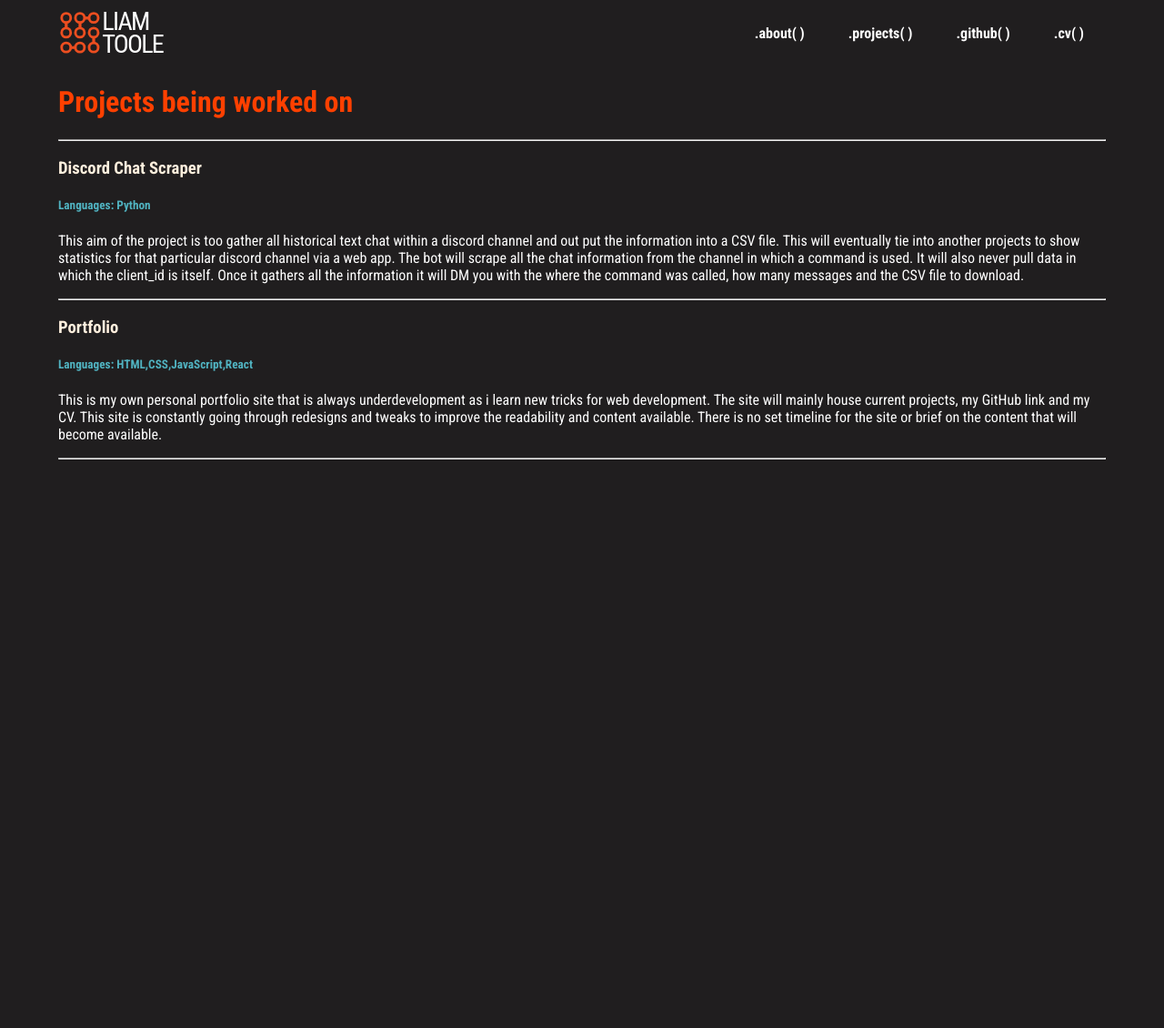
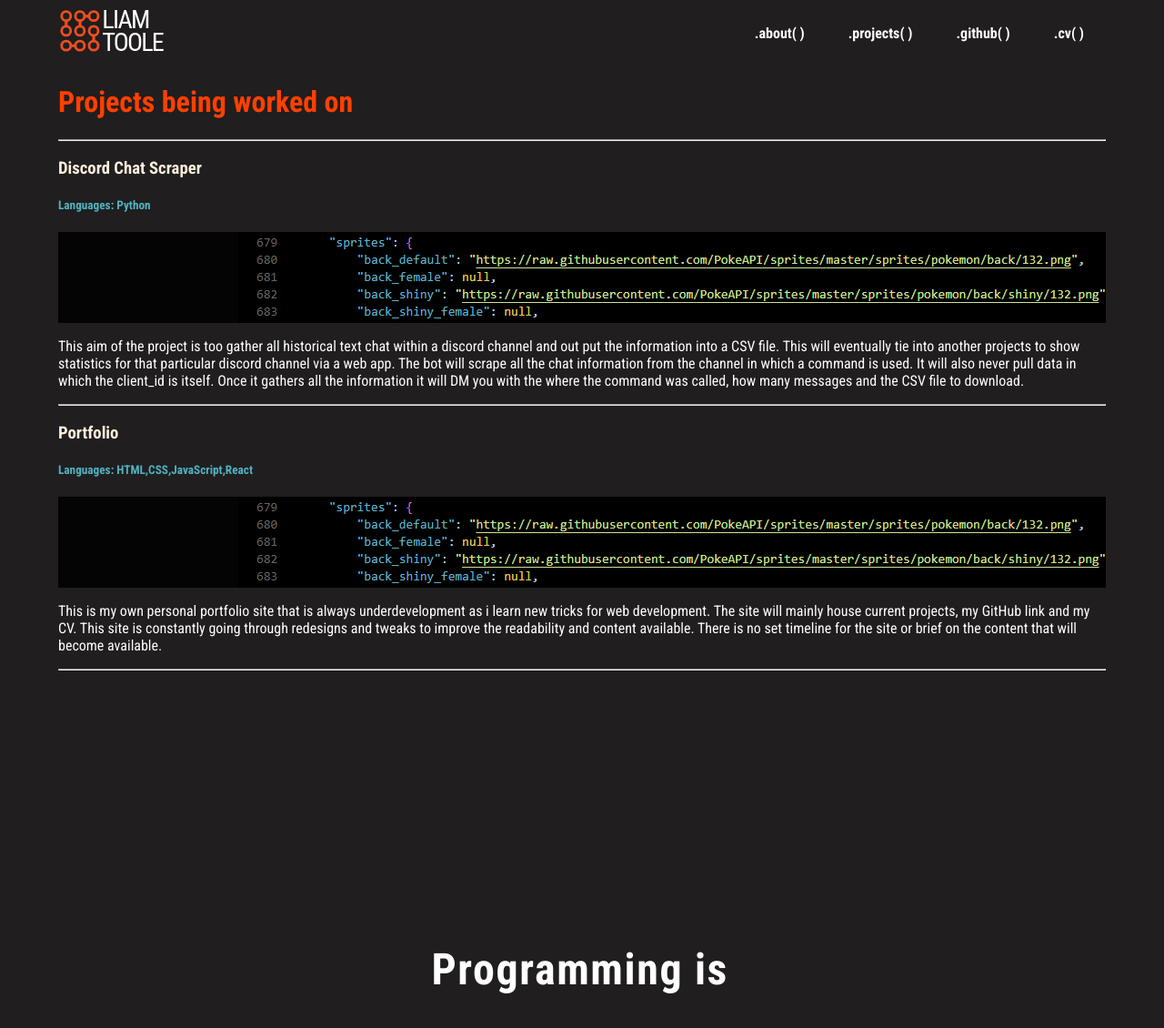
Before and after one commit to YungGooby/liamtoole, a React (Create React App) app: page /projects in a window 1280 px wide. Shown: the top 1130 px of the page at 91% size. Before the commit the page ends 800 px from the top, so only its background shows below. Built offline with nearby package versions, Linux system fonts and the light colour scheme.

Commit message:
home routing, styling changes and home content

```diff
--- a/src/App.css
+++ b/src/App.css
@@ -15,13 +15,13 @@
 body {
     background-color: var(--eerie-black);
 }
-h1{
+h1 {
     color: var(--red-orange-color-wheel);
 }
-h3{
+h3 {
     color: var(--antique-white);
 }
-h5{
+h5 {
     color: var(--pacific-blue);
 }
 a {
@@ -48,6 +48,57 @@ a:hover {
 a.item {
     margin: 0 1.5rem;
 }
-.content-window{
+.logo {
+    user-drag: none;
+    -webkit-user-drag: none;
+    user-select: none;
+    -moz-user-select: none;
+    -webkit-user-select: none;
+    -ms-user-select: none;
+}
+.typing-container {
+    height: 80vh;
+    display: flex;
+    justify-content: center;
+    align-items: center;
+}
+.typing-container p {
+    font-size: 3rem;
+    padding: 0.5rem;
+    font-weight: bold;
+    letter-spacing: 0.1rem;
+    text-align: center;
+    overflow: hidden;
+}
+.typing-container p span.cursor{
+    display: inline-block;
+    background-color: #ccc;
+    margin-left: 0.1rem;
+    width: 3px;
+    animation: blink 1s infinite;
+}
+@keyframes blink {
+0%  { background-color: #ccc; }
+49% { background-color: #ccc; }
+50% { background-color: transparent; }
+99% { background-color: transparent; }
+100%  { background-color: #ccc; }
+}
+.content-window {
     padding: 0 5%;
 }
+.image-container {
+    max-height: 100px;
+    width: 100%;
+    background-color: #000;
+    display: flex;
+    justify-content: center;
+    background-color: rgba(0, 0, 0, 0.85);
+    backdrop-filter: blur(5px);
+    position: relative;
+    overflow: hidden;
+}
+.project-image {
+    height: 100%;
+    padding-left: 1000px;
+}
--- a/src/App.js
+++ b/src/App.js
@@ -9,7 +9,9 @@ function App() {
         <BrowserRouter>
             <div className="App">
                 <div className="navigation">
-                    <img src={logo} className="logo" alt="logo" />
+                    <Link to="/">
+                        <img src={logo} className="logo" alt="logo" />
+                    </Link>
                     <div className="nagivation-sub">
                         <Link to="/about" className="item">
                             .about( )
@@ -36,8 +38,14 @@ function App() {
                     </div>
                 </div>
                 <div className="content-window">
-                <Route exact path="/about" component={About} />
-                <Route exact path="/projects" component={Projects} />
+                    <Route exact path="/about" component={About} />
+                    <Route exact path="/projects" component={Projects} />
+                    <div className="typing-container">
+                        <p>
+                            Programming is<span className="typed-text"></span>
+                            <span class="cursor">&nbsp;</span>
+                        </p>
+                    </div>
                 </div>
             </div>
         </BrowserRouter>
--- a/src/components/ProjectsBlock.js
+++ b/src/components/ProjectsBlock.js
@@ -1,15 +1,19 @@
+import testImage0 from "./images/testImage.PNG";
+
 function ProjectsBlock() {
     const projectData = require("./project-content.json");
 
-    return projectData.map((block) =>
-            <div>
-                <h3>{block.title}</h3>
-                <h5>Languages: {block.tags + " "}</h5>
-                <p>{block.content}</p>
-                <hr className="solid"/>
+    return projectData.map((block,index) => (
+        <div>
+            <h3>{block.title}</h3>
+            <h5>Languages: {block.tags + " "}</h5>
+            <div className="image-container">
+                <img className="project-image" src={testImage0} alt="" />
             </div>
-
-    );
+            <p>{block.content}</p>
+            <hr className="solid" />
+        </div>
+    ));
 }
 
 export default ProjectsBlock;
```
Also changed, not shown: src/components/images/testImage.PNG (added), src/components/images/testImage2.PNG (added).
